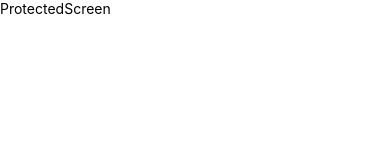
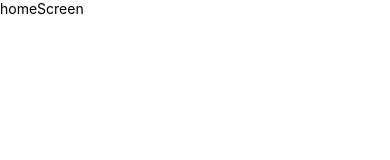
Before and after one commit to CatherineArango/SpotMe, a React Native app: screen /ProtectedScreen in a window 390 px wide. Shown: the top 160 px of the page. Built offline with nearby package versions, Linux system fonts and the light colour scheme.

Commit message:
Cambios paquete + páginas nuevas

```diff
--- a/package.json
+++ b/package.json
@@ -14,6 +14,7 @@
     "@react-navigation/native": "^6.1.6",
     "@react-navigation/native-stack": "^6.9.12",
     "@react-navigation/stack": "^6.3.16",
+    "axios": "^1.4.0",
     "expo-cli": "^6.3.7",
     "react": "18.2.0",
     "react-native": "0.71.7",
--- a/src/navigator/Navigator.tsx
+++ b/src/navigator/Navigator.tsx
@@ -4,6 +4,7 @@ import React from 'react';
 import { LoginScreen } from '../screens/LoginScreen';
 import { RegisterScreen } from '../screens/RegisterScreen';
 import { ProtectedScreen } from '../screens/ProtectedScreen';
+import { HomeScreen } from '../screens/HomeScreen';
 
 const Stack = createStackNavigator();
 export const  Navigator = () => {
@@ -16,7 +17,7 @@ export const  Navigator = () => {
     }}>
       <Stack.Screen name="LoginScreen" component={LoginScreen}options={{ headerShown: false }} />
       <Stack.Screen name="RegisterScreen" component={RegisterScreen} />
-      <Stack.Screen name="ProtectedScreen" component={ProtectedScreen} />
+      <Stack.Screen name="ProtectedScreen" component={HomeScreen} />
     </Stack.Navigator>
   );
 }
--- /dev/null
+++ b/src/screens/HomeScreen.tsx
@@ -0,0 +1,12 @@
+import React from 'react'
+import { View, Text } from 'react-native';
+
+export const HomeScreen = () => {
+    return (
+        <View>
+            <Text>
+                homeScreen
+            </Text>
+        </View>
+    )
+}
```
Also changed, not shown: src/screens/DetailScreen.tsx (added, +10 -0 lines), 1 other file (tests, documents, lock files or other folders).
